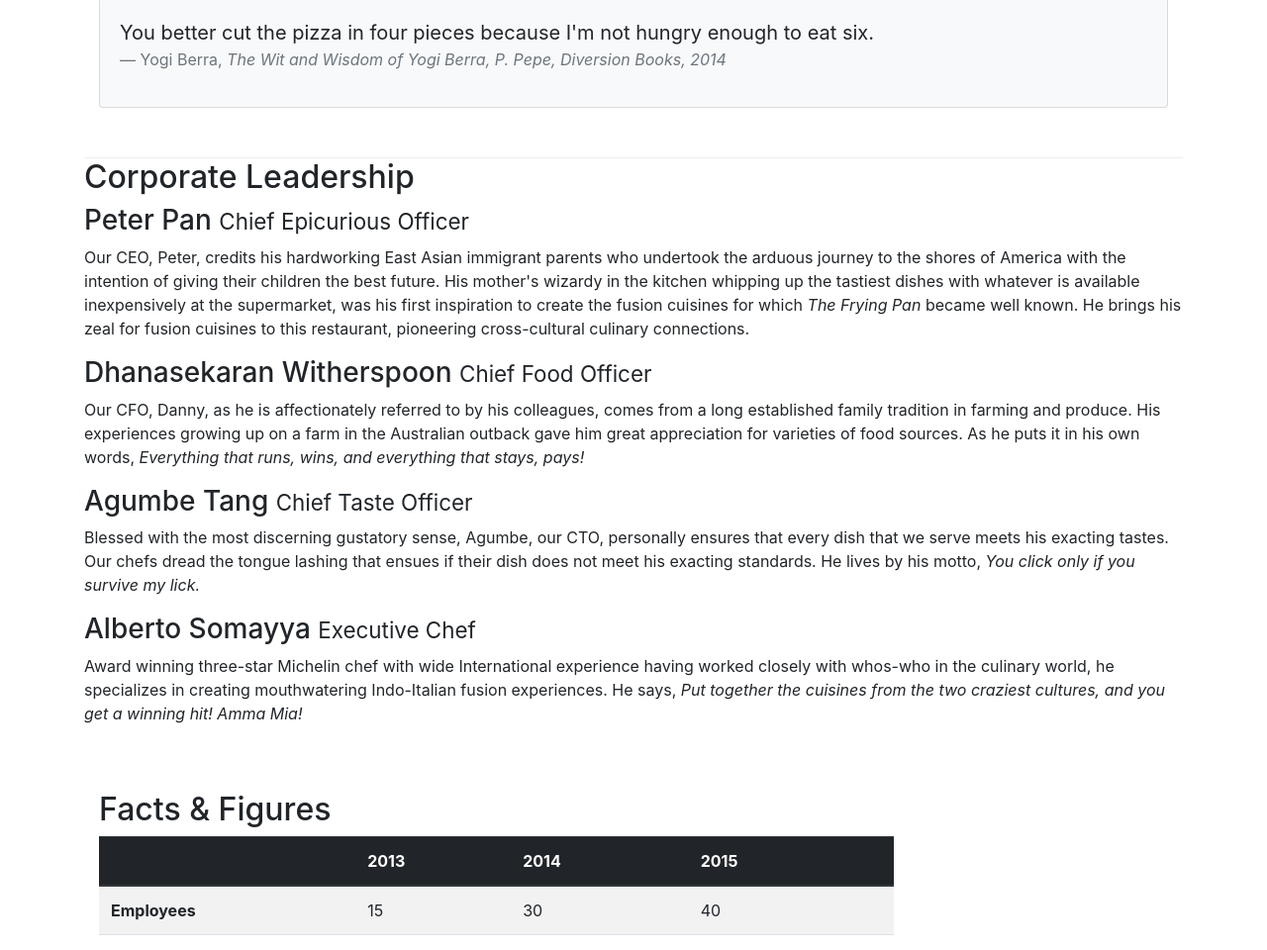
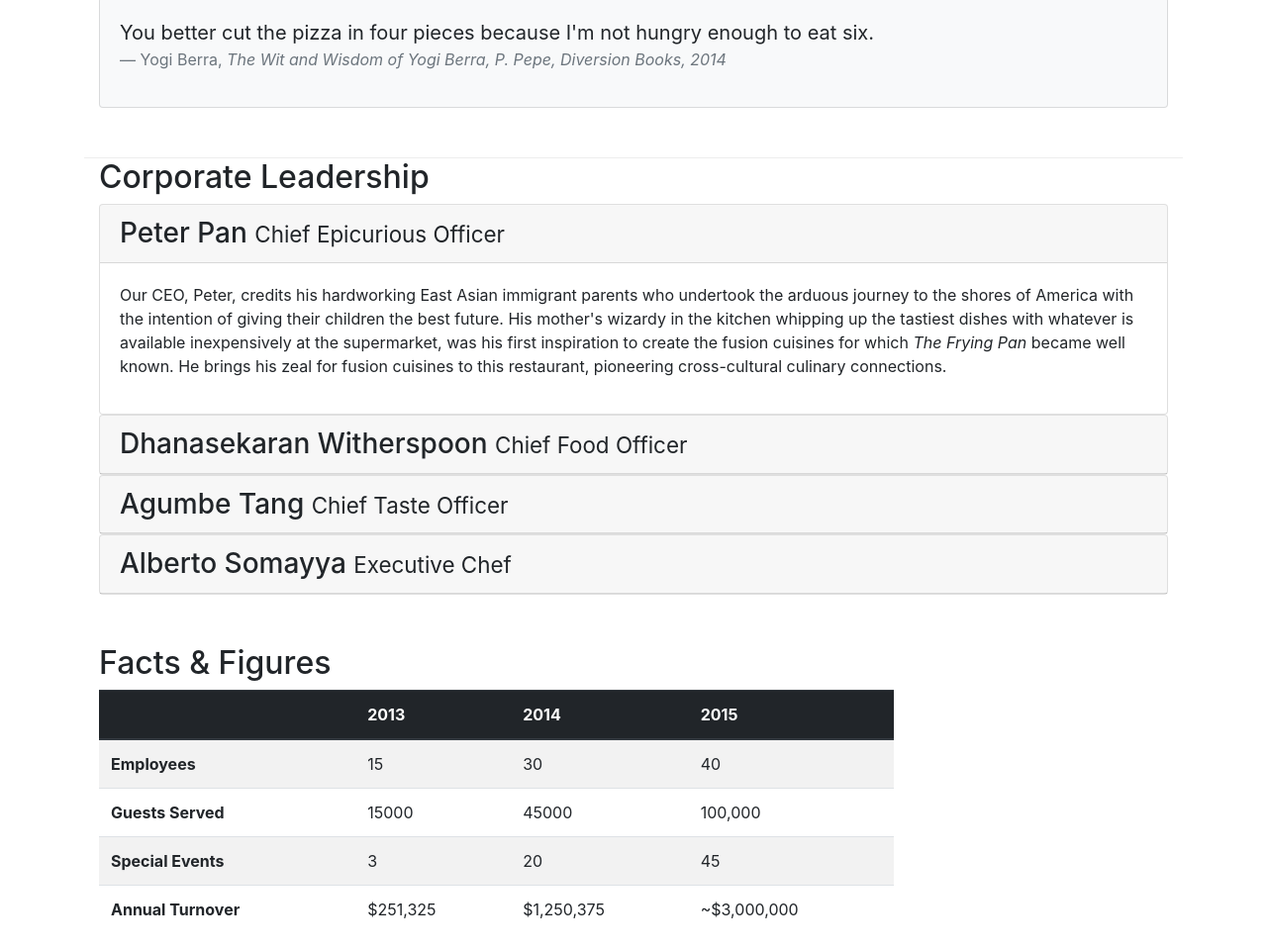
Before and after one commit to nmifzal/Bootstrap_frontend_webdevelopment, a website: page aboutus.html in a window 1280 px wide. Shown: the part 741-1701 px from the top of the page at 99% size. Drawn offline with nearby package versions, Linux system fonts and the light colour scheme.

Commit message:
accordion

```diff
--- a/aboutus.html
+++ b/aboutus.html
@@ -101,16 +101,79 @@
 
 
         <div class="row row-header">
-            <div>
+            <div class="col-12">
                 <h2>Corporate Leadership</h2>
-                <h3>Peter Pan <small>Chief Epicurious Officer</small></h3>
-                <p  class="d-none d-xl-block">Our CEO, Peter, credits his hardworking East Asian immigrant parents who undertook the arduous journey to the shores of America with the intention of giving their children the best future. His mother's wizardy in the kitchen whipping up the tastiest dishes with whatever is available inexpensively at the supermarket, was his first inspiration to create the fusion cuisines for which <em>The Frying Pan</em> became well known. He brings his zeal for fusion cuisines to this restaurant, pioneering cross-cultural culinary connections.</p>
-                <h3>Dhanasekaran Witherspoon <small>Chief Food Officer</small></h3>
-                <p  class="d-none d-xl-block">Our CFO, Danny, as he is affectionately referred to by his colleagues, comes from a long established family tradition in farming and produce. His experiences growing up on a farm in the Australian outback gave him great appreciation for varieties of food sources. As he puts it in his own words, <em>Everything that runs, wins, and everything that stays, pays!</em></p>
-                <h3>Agumbe Tang <small>Chief Taste Officer</small></h3>
-                <p  class="d-none d-xl-block">Blessed with the most discerning gustatory sense, Agumbe, our CTO, personally ensures that every dish that we serve meets his exacting tastes. Our chefs dread the tongue lashing that ensues if their dish does not meet his exacting standards. He lives by his motto, <em>You click only if you survive my lick.</em></p>
-                <h3>Alberto Somayya <small>Executive Chef</small></h3>
-                <p  class="d-none d-xl-block">Award winning three-star Michelin chef with wide International experience having worked closely with whos-who in the culinary world, he specializes in creating mouthwatering Indo-Italian fusion experiences. He says, <em>Put together the cuisines from the two craziest cultures, and you get a winning hit! Amma Mia!</em></p>
+
+<div id="accordion">
+
+        <div class="card">
+                <div class="card-header" role="tab" id="peterhead">
+                <h3 class="mb-0">
+                    <a data-toggle="collapse" data-target="#peter">
+                    Peter Pan <small>Chief Epicurious Officer</small>
+                    </a>
+                </h3>
+                </div>
+                <div class="collapse show" id="peter" data-parent="#accordion">
+                    <div class="card-body">
+                          <p  class="d-none d-sm-block">Our CEO, Peter, credits his hardworking East Asian immigrant parents who undertook the arduous journey to the shores of America with the intention of giving their children the best future. His mother's wizardy in the kitchen whipping up the tastiest dishes with whatever is available inexpensively at the supermarket, was his first inspiration to create the fusion cuisines for which <em>The Frying Pan</em> became well known. He brings his zeal for fusion cuisines to this restaurant, pioneering cross-cultural culinary connections.</p>
+                 </div>
+                </div>
+            </div>
+
+
+            <div class="card">
+                    <div class="card-header" role="tab" id="dannyhead">
+                    <h3 class="mb-0">
+                        <a class="collapsed" data-toggle="collapse" data-target="#danny">
+                        Dhanasekaran Witherspoon <small>Chief Food Officer</small>
+                        </a>
+                    </h3>
+                </div>
+                <div class="collapse" id="danny" data-parent="#accordion">
+                    <div class="card-body">
+                            <p  class="d-none d-sm-block">Our CFO, Danny, as he is affectionately referred to by his colleagues, comes from a long established family tradition in farming and produce. His experiences growing up on a farm in the Australian outback gave him great appreciation for varieties of food sources. As he puts it in his own words, <em>Everything that runs, wins, and everything that stays, pays!</em></p>
+
+                    </div>
+                </div>
+            </div>
+
+
+
+            <div class="card">
+                    <div class="card-header" role="tab" id="agumbehead">
+                    <h3 class="mb-0">
+                        <a class="collapsed" data-toggle="collapse" data-target="#agumbe">
+                        Agumbe Tang <small>Chief Taste Officer</small>
+                        </a>
+                    </h3>
+                </div>
+                <div class="collapse" id="agumbe" data-parent="#accordion">
+                    <div class="card-body">
+                            <p  class="d-none d-xl-block">Blessed with the most discerning gustatory sense, Agumbe, our CTO, personally ensures that every dish that we serve meets his exacting tastes. Our chefs dread the tongue lashing that ensues if their dish does not meet his exacting standards. He lives by his motto, <em>You click only if you survive my lick.</em></p>
+                        </div>
+                </div>
+            </div>
+
+
+
+            <div class="card">
+                    <div class="card-header" role="tab" id="albertohead">
+                    <h3 class="mb-0">
+                        <a class="collapsed" data-toggle="collapse" data-target="#alberto">
+                        Alberto Somayya <small>Executive Chef</small>
+                        </a>
+                    </h3>
+                </div>
+                <div class="collapse" id="alberto" data-parent="#accordion">
+                    <div class="card-body">
+                            <p  class="d-none d-xl-block">Award winning three-star Michelin chef with wide International experience having worked closely with whos-who in the culinary world, he specializes in creating mouthwatering Indo-Italian fusion experiences. He says, <em>Put together the cuisines from the two craziest cultures, and you get a winning hit! Amma Mia!</em></p>
+                        </div>
+                </div>
+            </div>
+
+</div>
+
             </div>
        </div>
        <div class="row row-content">
--- a/css/styles.css
+++ b/css/styles.css
@@ -38,3 +38,11 @@
 .navbar-dark2 {
     background-color: rgb(235, 198, 35);
 }
+.tab-content {
+    border-left: 1px solid #9575CD ;
+    border-right: 1px solid #9575CD ;
+    border-bottom: 1px solid #9575CD ;
+    border-top: 1px solid #9575CD ;
+    padding: 10px;
+    background: #D1C4E9;
+}
```
